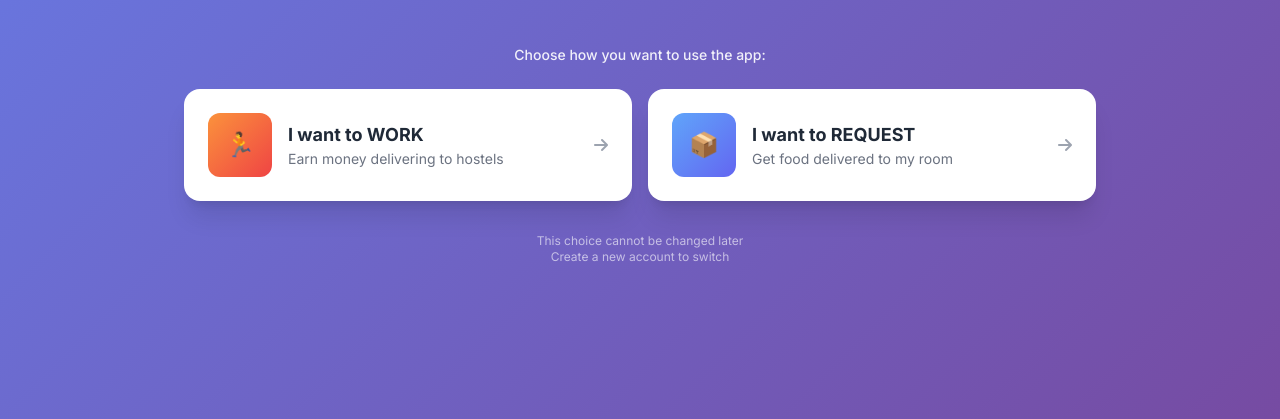
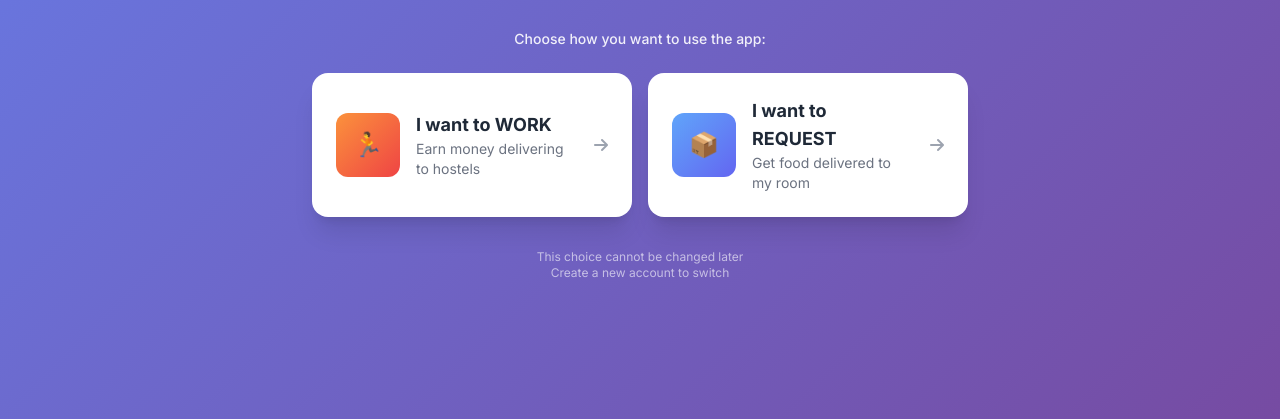
Before and after one commit to orobosaumweni121-maker/Quickdrop, a plain HTML site: page index.html in a window 1280 px wide. Shown: the part 381-800 px from the top of the page. Drawn offline with nearby package versions, Linux system fonts and the light colour scheme.

Commit message:
Update index.html

```diff
--- a/index.html
+++ b/index.html
@@ -139,9 +139,9 @@
     <!-- App Container - Full Screen -->
     <div class="w-full h-full bg-white relative overflow-hidden flex flex-col">
 
-        <!-- ROLE SELECTION (First Screen - No Going Back) -->
-        <div id="roleSelection" class="flex-1 flex flex-col justify-center items-center p-4 md:p-8 gradient-bg text-white slide-up overflow-y-auto">
-            <div class="content-max-width w-full flex flex-col items-center">
+                <!-- ROLE SELECTION (First Screen - No Going Back) -->
+        <div id="roleSelection" class="flex-1 flex flex-col justify-center items-center p-4 md:p-8 gradient-bg text-white slide-up overflow-y-auto relative z-10">
+            <div class="w-full max-w-4xl flex flex-col items-center">
                 <div class="w-24 h-24 bg-white/20 rounded-3xl flex items-center justify-center mb-6 backdrop-blur-sm">
                     <i class="fas fa-bolt text-4xl"></i>
                 </div>
@@ -150,8 +150,8 @@
 
                 <p class="text-sm font-medium mb-6 text-white/90">Choose how you want to use the app:</p>
 
-                <div class="w-full flex flex-col md:flex-row gap-4 justify-center items-stretch role-selection-container">
-                    <button onclick="selectRole('agent')" class="role-card w-full md:max-w-md bg-white text-gray-800 p-6 rounded-2xl shadow-xl flex items-center gap-4 hover:shadow-2xl">
+                <div class="w-full flex flex-col md:flex-row gap-4 justify-center items-stretch px-4">
+                    <button onclick="selectRole('agent')" class="role-card w-full md:w-80 bg-white text-gray-800 p-6 rounded-2xl shadow-xl flex items-center gap-4 hover:shadow-2xl cursor-pointer transform transition hover:scale-105 active:scale-95">
                         <div class="w-16 h-16 bg-gradient-to-br from-orange-400 to-red-500 rounded-xl flex items-center justify-center text-2xl flex-shrink-0">
                             🏃
                         </div>
@@ -162,7 +162,7 @@
                         <i class="fas fa-arrow-right text-gray-400 ml-auto"></i>
                     </button>
 
-                    <button onclick="selectRole('student')" class="role-card w-full md:max-w-md bg-white text-gray-800 p-6 rounded-2xl shadow-xl flex items-center gap-4 hover:shadow-2xl">
+                    <button onclick="selectRole('student')" class="role-card w-full md:w-80 bg-white text-gray-800 p-6 rounded-2xl shadow-xl flex items-center gap-4 hover:shadow-2xl cursor-pointer transform transition hover:scale-105 active:scale-95">
                         <div class="w-16 h-16 bg-gradient-to-br from-blue-400 to-indigo-500 rounded-xl flex items-center justify-center text-2xl flex-shrink-0">
                             📦
                         </div>
```
